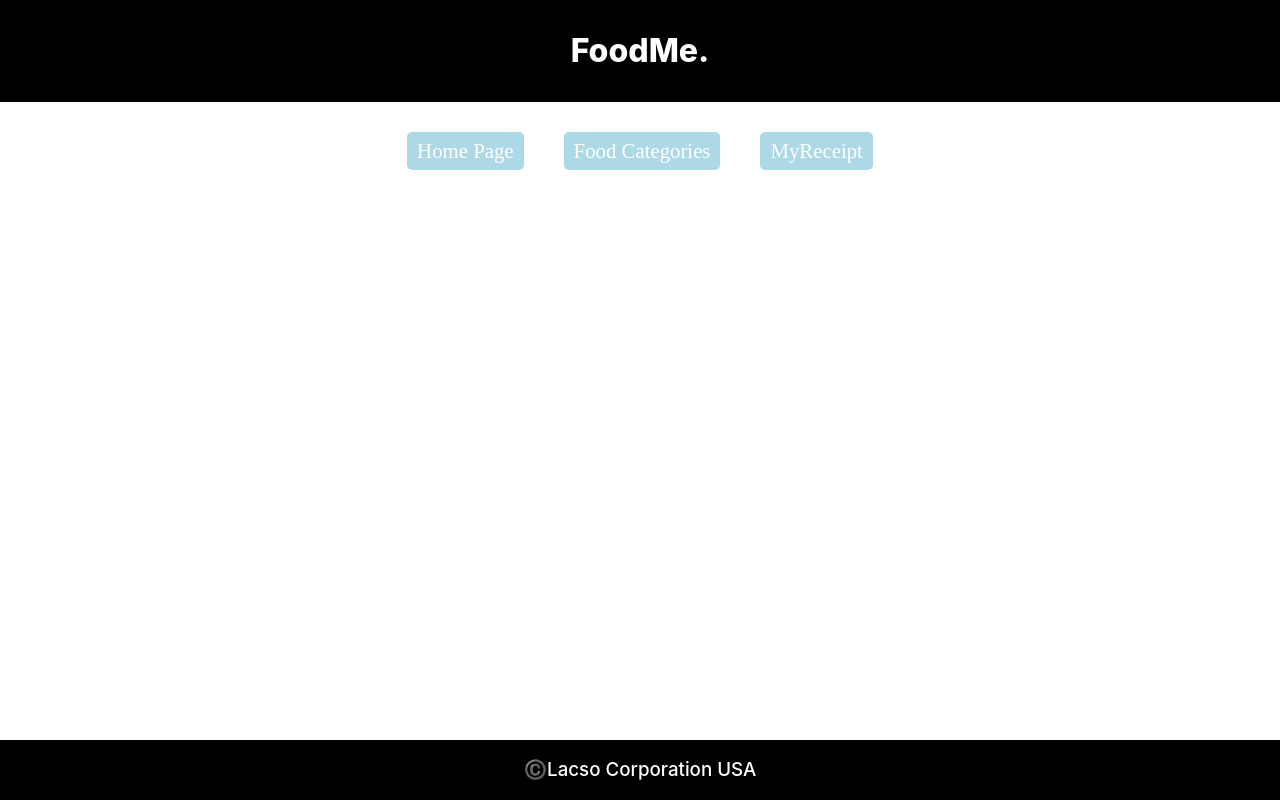
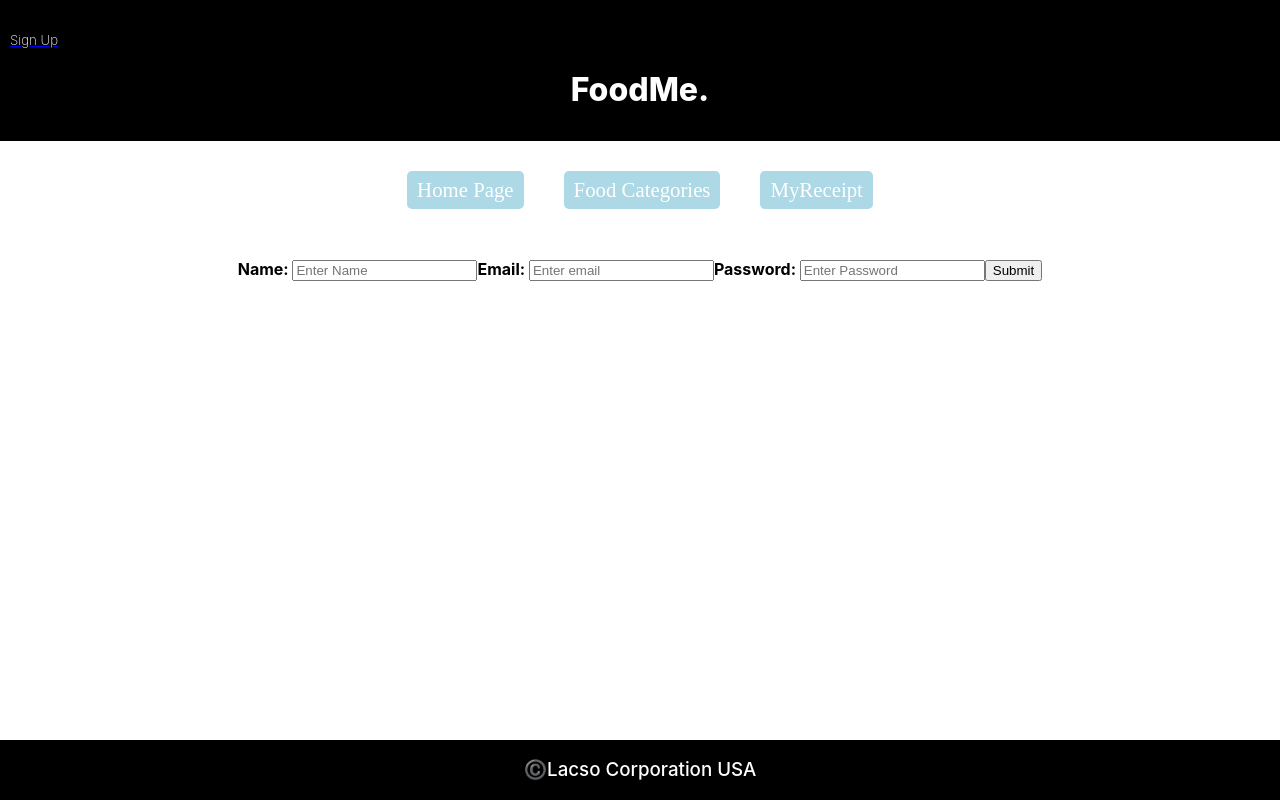
Before and after one commit to Laciface/foodMe, a React (Create React App) app: page /Registration in a window 1280 px wide. Built offline with nearby package versions, Linux system fonts and the light colour scheme.

Commit message:
registration component added

```diff
--- a/src/App.js
+++ b/src/App.js
@@ -10,7 +10,8 @@ import FoodList from './components/FoodList'
 import { BrowserRouter as Router, Route } from 'react-router-dom';
 import FoodDetails from './components/FoodDetails';
 import ResultList from './components/ResultList';
-import MyReceipt from './components/MyReceipt'
+import MyReceipt from './components/MyReceipt';
+import Registration from './components/Registration';
 
 
 
@@ -26,6 +27,7 @@ function App(){
             <div style={{display: "inline-block", position: "relative"}}><Route exact path='/' component={HomePage} /></div>
 
           </div>
+          <Route exact path='/Registration' component={Registration}></Route>
           <Route exact path='/Categories' component={Categories} />
           <Route exact path={'/Categories/:category'}><FoodList/></Route>
           <Route exact path={'/FoodDetails/:id'}><FoodDetails/></Route>
--- a/src/components/FoodDetails.js
+++ b/src/components/FoodDetails.js
@@ -14,21 +14,11 @@ const FoodDetails = (props) => {
 
     useEffect(() => {
 		axios
-            .get(`https://www.themealdb.com/api/json/v1/1/lookup.php?i=${id}`)
+            .get(`http://127.0.0.1:8000/api/foodDetails/${id}`)
             .then(resp => setDetails(resp.data.meals[0]));
     }, []);
 
     console.log(details);
-
-
-
-
-
-        setFoods({
-            meals: [...foods.meals]
-        })
-
-
 
 
 
@@ -51,10 +41,9 @@ const FoodDetails = (props) => {
 
 
 
-
-     const addReceipt =() => {
+    const addReceipt =() => {
             axios.post('http://127.0.0.1:8000/api/favorite', {food_id : id}, {headers: {Authorization : 'Bearer ' + 'token'}})
-      };
+    };
 
     return (
         <Container>
--- a/src/components/HomePage.js
+++ b/src/components/HomePage.js
@@ -1,8 +1,8 @@
 import React from 'react'
 import styled from 'styled-components'
 import Search from './Search'
-import Laci from '/home/csongam7/Documents/PHP/foodMe/src/pictures/laci.png'
-import csongi from '/home/csongam7/Documents/PHP/foodMe/src/pictures/csongi.png'
+import Laci from '/home/laciface/Desktop/projects_PHP/TW_weeks/foodme/src/pictures/laci.png'
+import csongi from '/home/laciface/Desktop/projects_PHP/TW_weeks/foodme/src/pictures/csongi.png'
 //'/home/laciface/Desktop/projects_PHP/TW_weeks/foodme/src/pictures/csongi.png';
 //'/home/laciface/Desktop/projects_PHP/TW_weeks/foodme/src/pictures/laci.png';
 
@@ -15,7 +15,7 @@ export default function HomePage() {
             <Welcome style={{display: "inline-block", position: "relative"}}>Welcome!</Welcome>
             <div style={{display: "inline-block", position: "relative", float: "left"}}><img src={csongi} width="250" height="350"/></div>
 
-          </div>
+        </div>
 
             </div>
             <div>
--- /dev/null
+++ b/src/components/Registration.js
@@ -0,0 +1,20 @@
+import React from 'react'
+
+export default function Registration() {
+    return (
+        <div>
+            <form action="http://127.0.0.1:8000/api/register" method="POST">
+                <label for="email"><b>Name: </b></label>
+                <input type="text" placeholder="Enter Name" name="name" required/>
+
+                <label for="psw-repeat"><b>Email: </b></label>
+                <input type="text" placeholder="Enter email" name="email" required/>
+
+                <label for="psw"><b>Password: </b></label>
+                <input type="password" placeholder="Enter Password" name="password" required/>
+
+                <button type="submit">Submit</button>
+            </form>
+        </div>
+    )
+}
--- a/src/layouts/Header.js
+++ b/src/layouts/Header.js
@@ -1,9 +1,11 @@
 import React from 'react';
+import { Link } from 'react-router-dom';
 import styled from 'styled-components'
 
 const Header = (props) => {
 	return (
         <HeaderSytle>
+            <Link to='/Registration'><H5>Sign Up</H5></Link>
 			<H1>FoodMe.</H1>
 		</HeaderSytle>
     )
@@ -22,4 +24,12 @@ const H1 = styled.h1`
     text-decoration: none;
 `
 
+const H5 = styled.h5`
+	font-weight: 200;
+    color: white;
+    text-decoration: none;
+    text-align: left;
+
+`
+
 export default Header;
```
Also changed, not shown: 1 other file (tests, documents, lock files or other folders).
